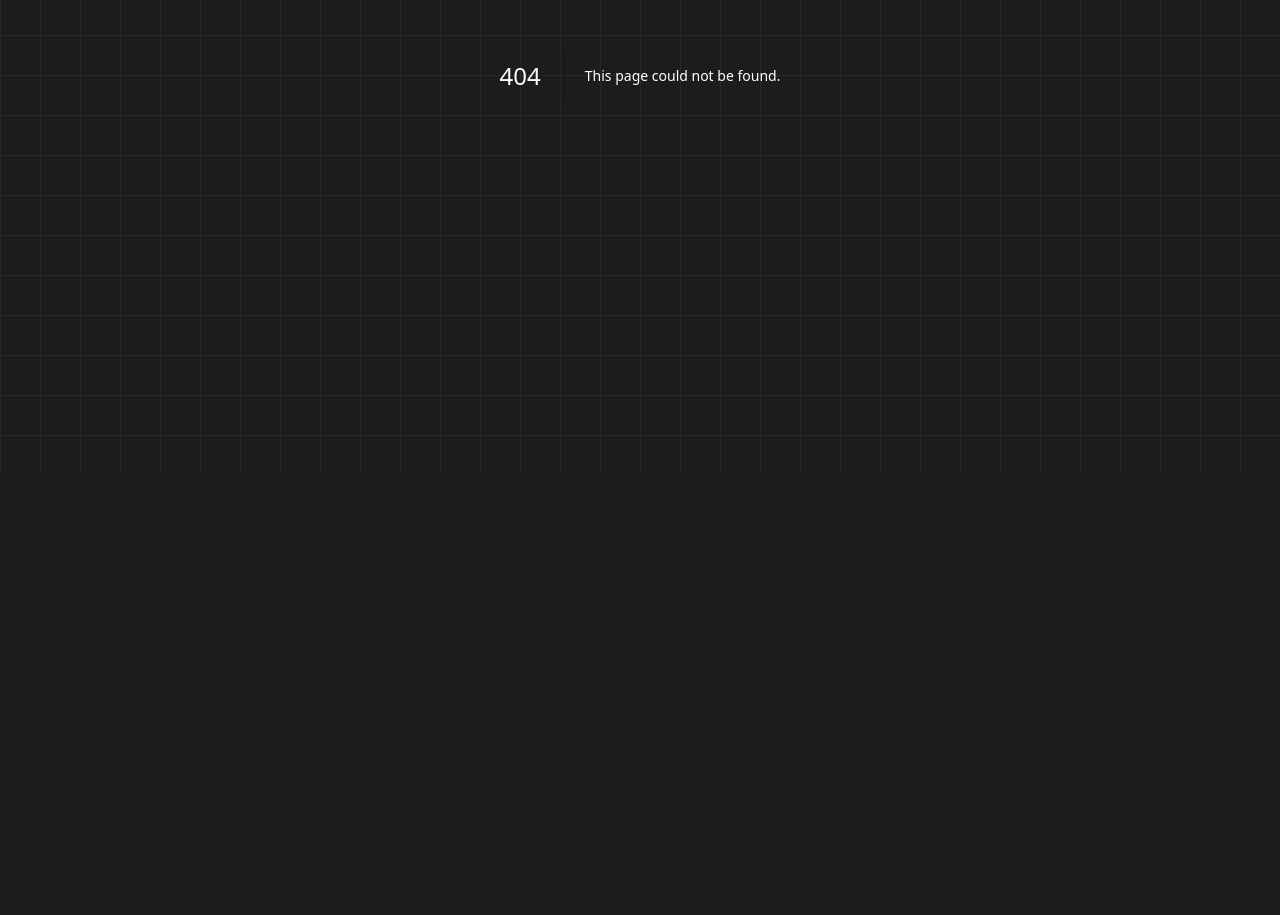
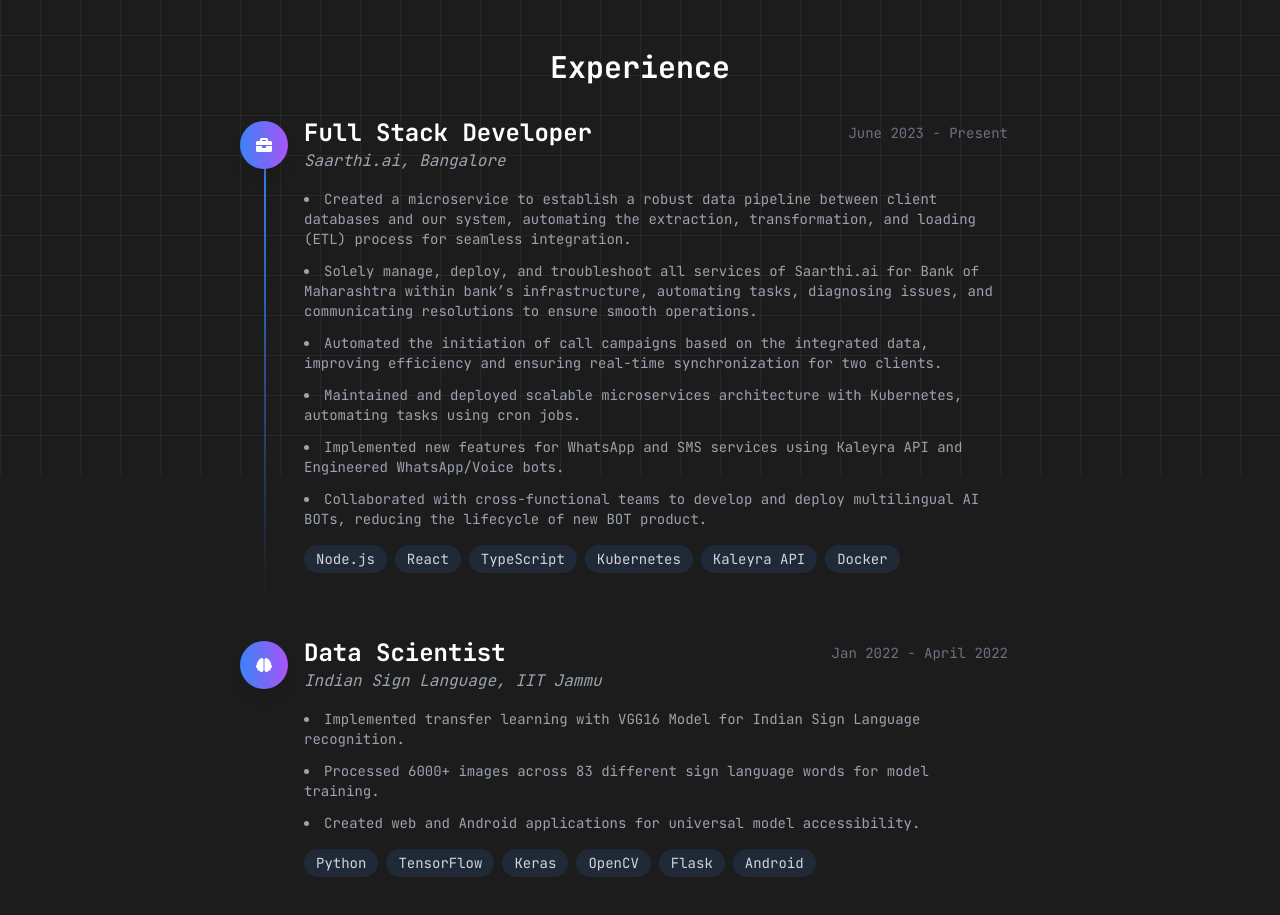
Before and after one commit to anant0059/anant, a Next.js app: page /experience in a window 1280 px wide. Before the commit this address had no page. Shown: the part 325-1240 px from the top of the page. Before the commit the page ends 800 px from the top, so only its background shows below. Built offline with nearby package versions, Linux system fonts and the light colour scheme.

Commit message:
Pv1: Added experiance

```diff
--- /dev/null
+++ b/src/app/blog/page.tsx
@@ -0,0 +1,17 @@
+import Header from '../components/Header'
+
+export default function Blog() {
+  return (
+    <main className="max-w-3xl mx-auto px-4 py-12 text-white">
+      <Header />
+      <div className="mb-12">
+        <h2 className="text-2xl font-mono text-gray-400 mb-8">Blogs</h2>
+
+        <div className="space-y-8 text-gray-400 font-mono">
+          {/* Blog posts will go here */}
+          <p>Coming soon...</p>
+        </div>
+      </div>
+    </main>
+  )
+}
--- /dev/null
+++ b/src/app/experience/page.tsx
@@ -0,0 +1,81 @@
+import { FaBriefcase, FaBrain } from "react-icons/fa";
+import Header from "../components/Header";
+
+const experiences = [
+  {
+    role: "Full Stack Developer",
+    company: "Saarthi.ai, Bangalore",
+    date: "June 2023 - Present",
+    points: [
+      "Created a microservice to establish a robust data pipeline between client databases and our system, automating the extraction, transformation, and loading (ETL) process for seamless integration.",
+      "Solely manage, deploy, and troubleshoot all services of Saarthi.ai for Bank of Maharashtra within bank’s infrastructure, automating tasks, diagnosing issues, and communicating resolutions to ensure smooth operations.",
+      "Automated the initiation of call campaigns based on the integrated data, improving efficiency and ensuring real-time synchronization for two clients.",
+      "Maintained and deployed scalable microservices architecture with Kubernetes, automating tasks using cron jobs.",
+      "Implemented new features for WhatsApp and SMS services using Kaleyra API and Engineered WhatsApp/Voice bots.",
+      "Collaborated with cross-functional teams to develop and deploy multilingual AI BOTs, reducing the lifecycle of new BOT product.",
+    ],
+    tech: ["Node.js", "React", "TypeScript", "Kubernetes", "Kaleyra API", "Docker"],
+    icon: <FaBriefcase />,
+  },
+  {
+    role: "Data Scientist",
+    company: "Indian Sign Language, IIT Jammu",
+    date: "Jan 2022 - April 2022",
+    points: [
+      "Implemented transfer learning with VGG16 Model for Indian Sign Language recognition.",
+      "Processed 6000+ images across 83 different sign language words for model training.",
+      "Created web and Android applications for universal model accessibility.",
+    ],
+    tech: ["Python", "TensorFlow", "Keras", "OpenCV", "Flask", "Android"],
+    icon: <FaBrain />,
+  },
+];
+
+export default function Experience() {
+  return (
+    <main className="max-w-3xl mx-auto px-4 py-12 text-white">
+      <Header />
+      <h1 className="text-3xl font-bold text-center mb-8">Experience</h1>
+      <div className="relative space-y-16">
+  {experiences.map((exp, index) => (
+    <div key={index} className="relative">
+      {/* Icon */}
+      <div className="absolute -left-8 top-1 w-12 h-12 rounded-full bg-gradient-to-r from-blue-500 to-purple-500 flex items-center justify-center text-white shadow-lg z-10">
+        {exp.icon}
+      </div>
+      {/* Line */}
+      {index !== experiences.length - 1 && (
+        <div className="absolute -left-2 top-7 h-full w-0.5 bg-gradient-to-b from-blue-500 to-transparent"></div>
+      )}
+      {/* Role and Date */}
+      <div className="ml-8 flex items-center justify-between">
+        <h3 className="text-2xl font-bold text-white">{exp.role}</h3>
+        <span className="text-gray-500 text-sm">{exp.date}</span>
+      </div>
+      {/* Company */}
+      <p className="text-gray-400 mb-4 italic ml-8">{exp.company}</p>
+      {/* Points */}
+      <ul className="list-disc list-inside text-gray-400 space-y-3 ml-8">
+        {exp.points.map((point, pointIndex) => (
+          <li key={pointIndex} className="text-sm">{point}</li>
+        ))}
+      </ul>
+      {/* Tech Stack */}
+      <div className="flex flex-wrap gap-2 mt-4 ml-8">
+        {exp.tech.map((tech, techIndex) => (
+          <span
+            key={techIndex}
+            className="px-3 py-1 text-sm bg-gray-800 text-gray-300 rounded-full hover:bg-blue-500 hover:text-white transition-colors"
+          >
+            {tech}
+          </span>
+        ))}
+      </div>
+    </div>
+  ))}
+</div>
+
+
+    </main>
+  );
+}
--- /dev/null
+++ b/src/app/music/page.tsx
@@ -0,0 +1,17 @@
+import Header from '../components/Header'
+
+export default function Music() {
+  return (
+    <main className="max-w-3xl mx-auto px-4 py-12 text-white">
+      <Header />
+      <div className="mb-12">
+        <h2 className="text-2xl font-mono text-gray-400 mb-8">Music</h2>
+
+        <div className="space-y-8 text-gray-400 font-mono">
+          {/* Music content will go here */}
+          <p>Coming soon...</p>
+        </div>
+      </div>
+    </main>
+  )
+}
--- a/src/app/page.tsx
+++ b/src/app/page.tsx
@@ -1,6 +1,5 @@
 import Header from './components/Header'
 import Link from 'next/link'
-
 
 export default function Home() {
   return (
@@ -8,18 +7,18 @@
       <Header />
       <div className="space-y-8 font-mono">
         <p className="text-lg">
-          Hi! I'm Anant Kumar, a software engineer dedicated to crafting innovative solutions through software development, product design, and automation.
+          Hi! I&apos;m Anant Kumar, a software engineer dedicated to crafting innovative solutions through software development, product development, and automation.
         </p>
 
         <p className="text-lg">
-          I’m a tech enthusiast who enjoys exploring new technologies, finding creative ways to solve problems, and continuously pushing the boundaries of what's possible.
-          A music enthusiast who can get lost and high on melodies, I believe in maintaining balance, embracing inner peace, and fostering personal growth.
-          Outside the tech world, I’m on a journey of exploring myself and discovering new perspectives through experiences and creativity.
+          I&apos;m a tech enthusiast passionate about exploring new technologies, finding creative ways to solve problems, and continuously pushing the boundaries of what&apos;s possible.
+          A lover of music who can get lost and high in its essence, I believe in maintaining balance, embracing inner peace, and fostering personal growth.
+          Outside the tech world, I&apos;m on a journey of self-discovery, gaining new perspectives through experiences and creative expression.
         </p>
 
         <div className="mt-12">
-        <h3 className="text-2xl text-gray-400 mb-4">
-            Here's my most recent posts or <Link href="/blog" className="underline hover:text-gray-300">read a random one!</Link>
+          <h3 className="text-2xl text-gray-400 mb-4">
+            Here&apos;s my most recent posts or <Link href="/blog" className="underline hover:text-gray-300">read a random one!</Link>
           </h3>
         </div>
       </div>
```
